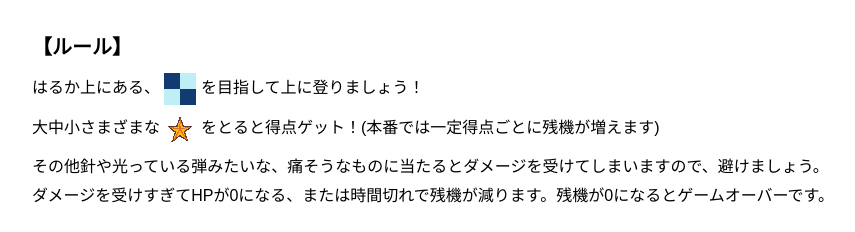
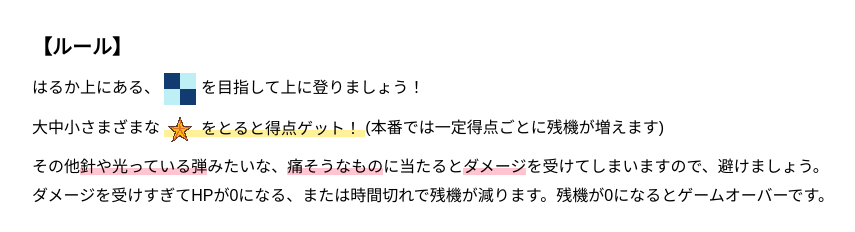
Before and after one commit to EvenOdd7037/riseup-lumia-demo-web, a plain HTML site: page index.html in a window 1280 px wide. Shown: the part 821-1053 px from the top of the page, without its empty margins (136-991 px from the left). Drawn offline with Linux system fonts and the light colour scheme; no server answers.

Commit message:
docs:マーカー追加

```diff
--- a/index.html
+++ b/index.html
@@ -48,16 +48,19 @@
         を目指して上に登りましょう！
       </p>
 
-      <!-- 星アイテムの画像を使い、得点と残機について説明する -->
+      <!-- 星アイテムと得点の説明に、黄色のマーカーを付ける -->
       <p style="margin:0 0 8px;">
         大中小さまざまな
-        <img src="images/star_item.png" alt="星アイテム" width="32" height="32" style="vertical-align:middle; image-rendering:pixelated;">
-        をとると得点ゲット！(本番では一定得点ごとに残機が増えます)
+        <mark style="background:linear-gradient(transparent 60%, #fff19a 60%); color:inherit;">
+          <img src="images/star_item.png" alt="星アイテム" width="32" height="32" style="vertical-align:middle; image-rendering:pixelated;">
+          をとると得点ゲット！
+        </mark>
+        (本番では一定得点ごとに残機が増えます)
       </p>
 
-      <!-- ダメージを受ける障害物について説明する -->
+      <!-- 危険なものとダメージの言葉に、ピンクのマーカーを付ける -->
       <p style="margin:0;">
-        その他針や光っている弾みたいな、痛そうなものに当たるとダメージを受けてしまいますので、避けましょう。
+        その他<mark style="background:linear-gradient(transparent 60%, #ffc4d0 60%); color:inherit;">針や光っている弾</mark>みたいな、<mark style="background:linear-gradient(transparent 60%, #ffc4d0 60%); color:inherit;">痛そうなもの</mark>に当たると<mark style="background:linear-gradient(transparent 60%, #ffc4d0 60%); color:inherit;">ダメージ</mark>を受けてしまいますので、避けましょう。
       </p>
       <p style="margin:0;">
         ダメージを受けすぎてHPが0になる、または時間切れで残機が減ります。残機が0になるとゲームオーバーです。
```
